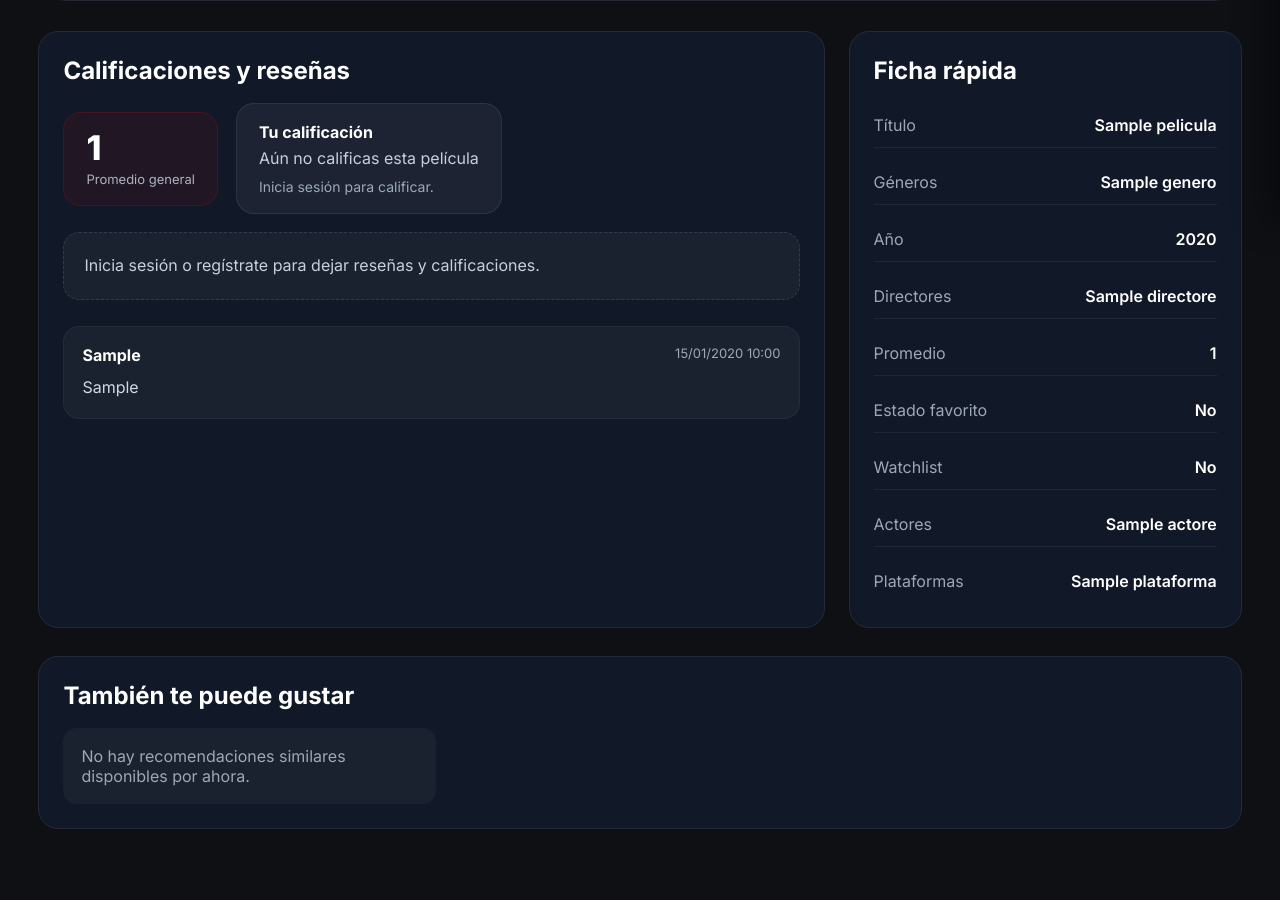
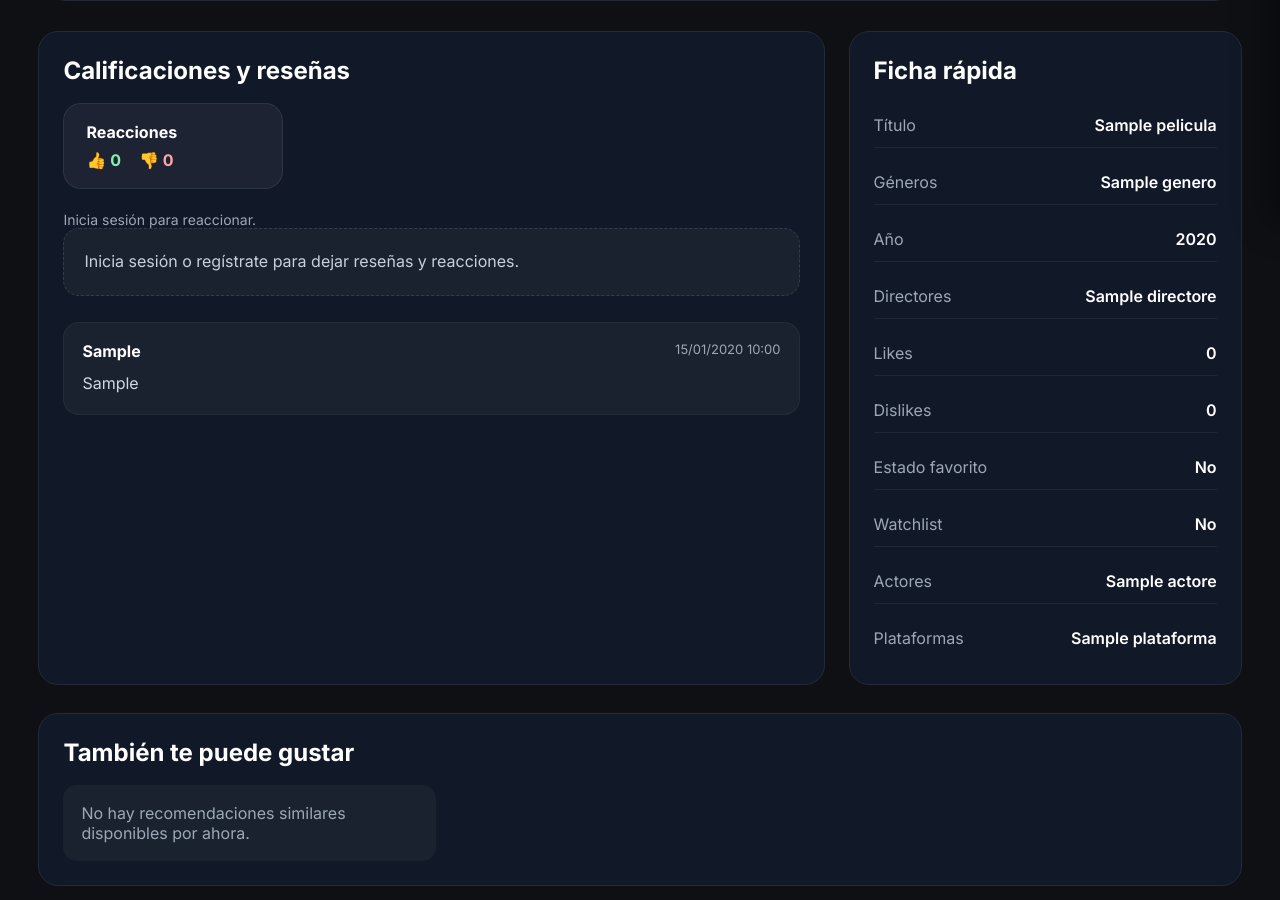
Before and after one commit to Yalex10c/Tecmovie-Django, a Django app: page /pelicula/1/ in a window 1280 px wide. Shown: the part 578-1478 px from the top of the page. Run offline with Django 5.2, Linux system fonts and the light colour scheme; tables that the repository leaves empty hold one stand-in row (values such as "Sample post"); grey boxes marked "Sample" are stand-in pictures.

Commit message:
Mejoras solicitadas por el maestro sin el algoritmo aun

```diff
--- a/apps/movies/views.py
+++ b/apps/movies/views.py
@@ -16,8 +16,8 @@ def home_top_peliculas(request):
         Pelicula.objects
         .prefetch_related('generos', 'directores')
         .annotate(
-            promedio_calificacion=Avg('calificaciones__puntuacion'),
-            total_calificaciones=Count('calificaciones')
+            total_likes=Count('calificacion', filter=Q(calificacion__reaccion='like')),
+            total_dislikes=Count('calificacion', filter=Q(calificacion__reaccion='dislike'))
         )
         .all()
     )
@@ -42,10 +42,10 @@ def home_top_peliculas(request):
         Pelicula.objects
         .prefetch_related('generos', 'directores')
         .annotate(
-            promedio_calificacion=Avg('calificaciones__puntuacion'),
-            total_calificaciones=Count('calificaciones')
+            total_likes=Count('calificacion', filter=Q(calificacion__reaccion='like')),
+            total_dislikes=Count('calificacion', filter=Q(calificacion__reaccion='dislike'))
         )
-        .order_by('-promedio_calificacion', '-total_calificaciones', 'nombre')
+        .order_by('-total_likes', 'total_dislikes', 'nombre')
         .distinct()[:10]
     )
 
@@ -66,8 +66,8 @@ def nuevas_peliculas(request):
         Pelicula.objects
         .prefetch_related('generos', 'directores')
         .annotate(
-            promedio_calificacion=Avg('calificaciones__puntuacion'),
-            total_calificaciones=Count('calificaciones')
+            promedio_calificacion=Avg('calificacion'),
+            total_calificaciones=Count('calificacion')
         )
         .order_by('-anio', 'nombre')
     )
@@ -81,21 +81,9 @@ def nuevas_peliculas(request):
 
 def detalle_pelicula(request, id):
     pelicula = get_object_or_404(
-        Pelicula.objects.prefetch_related(
-            'generos',
-            'directores',
-            'actores',
-            'plataformas'
-        ),
+        Pelicula.objects.prefetch_related('generos', 'directores', 'actores', 'plataformas'),
         pk=id
     )
-
-    if request.user.is_authenticated:
-        HistorialVisita.objects.create(
-            usuario=request.user,
-            pelicula=pelicula,
-            fecha_visita=timezone.now()
-        )
 
     if request.method == 'POST' and request.user.is_authenticated and request.user.can_interact:
         comentario = request.POST.get('comentario')
@@ -110,14 +98,17 @@ def detalle_pelicula(request, id):
     is_favorite = False
     is_in_watchlist = False
     can_interact = False
-    user_rating = None
+    user_reaction = None
 
-    promedio_calificacion = (
-        Calificacion.objects
-        .filter(pelicula=pelicula)
-        .aggregate(promedio=Avg('puntuacion'))
-        .get('promedio')
-    )
+    total_likes = Calificacion.objects.filter(
+        pelicula=pelicula,
+        reaccion='like'
+    ).count()
+
+    total_dislikes = Calificacion.objects.filter(
+        pelicula=pelicula,
+        reaccion='dislike'
+    ).count()
 
     if request.user.is_authenticated:
         from apps.interactions.models import Favorite, Watchlist
@@ -126,13 +117,13 @@ def detalle_pelicula(request, id):
         is_in_watchlist = Watchlist.objects.filter(user=request.user, movie=pelicula).exists()
         can_interact = request.user.can_interact
 
-        user_rating_obj = Calificacion.objects.filter(
+        user_reaction_obj = Calificacion.objects.filter(
             usuario=request.user,
             pelicula=pelicula
         ).first()
 
-        if user_rating_obj:
-            user_rating = user_rating_obj.puntuacion
+        if user_reaction_obj:
+            user_reaction = user_reaction_obj.reaccion
 
     resenas = (
         Resena.objects
@@ -141,56 +132,15 @@ def detalle_pelicula(request, id):
         .order_by('-fecha')
     )
 
-    selected_rating = ''
-    if user_rating is not None:
-        try:
-            selected_rating = str(int(float(user_rating)))
-        except (ValueError, TypeError):
-            selected_rating = ''
-
-    genero_ids = pelicula.generos.values_list('id_genero', flat=True)
-    director_ids = pelicula.directores.values_list('id_director', flat=True)
-
-    peliculas_similares = (
-        Pelicula.objects
-        .prefetch_related('generos', 'directores')
-        .annotate(
-            promedio_calificacion=Avg('calificaciones__puntuacion'),
-            total_calificaciones=Count('calificaciones'),
-            coincidencias_genero=Count(
-                'generos',
-                filter=Q(generos__id_genero__in=genero_ids),
-                distinct=True
-            ),
-            coincidencias_director=Count(
-                'directores',
-                filter=Q(directores__id_director__in=director_ids),
-                distinct=True
-            ),
-        )
-        .exclude(id_pelicula=pelicula.id_pelicula)
-        .filter(
-            Q(generos__id_genero__in=genero_ids) |
-            Q(directores__id_director__in=director_ids)
-        )
-        .distinct()
-        .order_by(
-            '-coincidencias_director',
-            '-coincidencias_genero',
-            '-promedio_calificacion',
-            'nombre'
-        )[:6]
-    )
-
     context = {
         'pelicula': pelicula,
         'resenas': resenas,
         'is_favorite': is_favorite,
         'is_in_watchlist': is_in_watchlist,
         'can_interact': can_interact,
-        'user_rating': user_rating,
-        'selected_rating': selected_rating,
-        'promedio_calificacion': promedio_calificacion,
-        'peliculas_similares': peliculas_similares,
+        'user_reaction': user_reaction,
+        'total_likes': total_likes,
+        'total_dislikes': total_dislikes,
     }
+
     return render(request, 'index3.html', context)
--- a/templates/index3.html
+++ b/templates/index3.html
@@ -150,15 +150,15 @@
 
     .score-wrap {
         display: flex;
-        align-items: center;
+        align-items: stretch;
         gap: 18px;
         flex-wrap: wrap;
-        margin-bottom: 18px;
+        margin-bottom: 22px;
     }
 
     .score-box {
-        background: rgba(229, 9, 20, 0.08);
-        border: 1px solid rgba(229, 9, 20, 0.18);
+        background: rgba(34, 197, 94, 0.10);
+        border: 1px solid rgba(34, 197, 94, 0.22);
         border-radius: 18px;
         padding: 18px 22px;
         min-width: 150px;
@@ -182,26 +182,13 @@
         border: 1px solid rgba(255, 255, 255, 0.08);
         border-radius: 18px;
         padding: 18px 22px;
-        min-width: 200px;
-    }
-
-    .rate-form {
-        margin-top: 10px;
-    }
-
-    .rate-form select {
-        width: 100%;
-        padding: 10px 12px;
-        background: #0f1724;
-        color: #fff;
-        border: 1px solid #2c3648;
-        border-radius: 10px;
-        outline: none;
+        min-width: 220px;
     }
 
     .comment-form {
         display: grid;
-        gap: 12px;
+        gap: 14px;
+        margin-top: 10px;
         margin-bottom: 24px;
     }
 
@@ -477,52 +540,41 @@
             <h2>Calificaciones y reseñas</h2>
 
             <div class="score-wrap">
-                <div class="score-box">
-                    <div class="score-number">{{ promedio_calificacion|default:"0.0" }}</div>
-                    <div class="score-label">Promedio general</div>
+                <div class="user-rating-box">
+                    <div style="font-weight:700; color:#fff;">Reacciones</div>
+                    <div style="margin-top:8px; color:#c6cfdb; display:flex; gap:18px; flex-wrap:wrap;">
+                        <span style="color:#86efac; font-weight:700;">👍 {{ total_likes|default:"0" }}</span>
+                        <span style="color:#fca5a5; font-weight:700;">👎 {{ total_dislikes|default:"0" }}</span>
                     </div>
-
-                <div class="user-rating-box">
-                    <div style="font-weight:700; color:#fff;">Tu calificación</div>
-                    <div style="margin-top:6px; color:#c6cfdb;">
-                        {% if user_rating %}
-                        {{ user_rating }}/10
-                        {% else %}
-                        Aún no calificas esta película
-                        {% endif %}
+                </div>
             </div>
 
             {% if request.user.is_authenticated %}
             {% if can_interact %}
-                    <form method="POST" action="{% url 'interactions:rate_movie' pelicula.id_pelicula %}"
-                        class="rate-form">
+            <form method="POST" action="{% url 'interactions:rate_movie' pelicula.id_pelicula %}" class="reaction-form">
                 {% csrf_token %}
-                        <select name="puntuacion" onchange="this.form.submit()">
-                            <option value="">Selecciona una nota</option>
-                            <option value="10" {% if selected_rating == "10" %}selected{% endif %}>10</option>
-                            <option value="9" {% if selected_rating == "9" %}selected{% endif %}>9</option>
-                            <option value="8" {% if selected_rating == "8" %}selected{% endif %}>8</option>
-                            <option value="7" {% if selected_rating == "7" %}selected{% endif %}>7</option>
-                            <option value="6" {% if selected_rating == "6" %}selected{% endif %}>6</option>
-                            <option value="5" {% if selected_rating == "5" %}selected{% endif %}>5</option>
-                            <option value="4" {% if selected_rating == "4" %}selected{% endif %}>4</option>
-                            <option value="3" {% if selected_rating == "3" %}selected{% endif %}>3</option>
-                            <option value="2" {% if selected_rating == "2" %}selected{% endif %}>2</option>
-                            <option value="1" {% if selected_rating == "1" %}selected{% endif %}>1</option>
-                        </select>
+                <div class="reaction-actions">
+                    <button type="submit" name="reaccion" value="like"
+                        class="reaction-btn like {% if user_reaction == 'like' %}active{% endif %}">
+                        <i class="fas fa-thumbs-up"></i> Me gusta
+                    </button>
+
+                    <button type="submit" name="reaccion" value="dislike"
+                        class="reaction-btn dislike {% if user_reaction == 'dislike' %}active{% endif %}">
+                        <i class="fas fa-thumbs-down"></i> No me gusta
+                    </button>
+                </div>
             </form>
             {% else %}
             <div style="margin-top:10px; color:#9da8b7; font-size:14px;">
-                        Necesitas un plan de pago para calificar.
+                Necesitas un plan de pago para reaccionar.
             </div>
             {% endif %}
             {% else %}
             <div style="margin-top:10px; color:#9da8b7; font-size:14px;">
-                        Inicia sesión para calificar.
+                Inicia sesión para reaccionar.
             </div>
             {% endif %}
-                </div>
-            </div>
 
             {% if request.user.is_authenticated %}
             {% if can_interact %}
@@ -534,7 +586,7 @@
             {% else %}
             <div class="locked-box">
                 Tu suscripción actual es <strong>{{ request.user.current_plan_name }}</strong>.
-                Necesitas un plan de pago para comentar, calificar y guardar interacciones.
+                Necesitas un plan de pago para comentar, reaccionar y guardar interacciones.
                 <div style="margin-top:14px;">
                     <a href="{% url 'users:planes' %}" class="detail-btn">
                         <i class="fas fa-crown"></i> Ver planes
@@ -544,7 +596,7 @@
             {% endif %}
             {% else %}
             <div class="locked-box">
-                Inicia sesión o regístrate para dejar reseñas y calificaciones.
+                Inicia sesión o regístrate para dejar reseñas y reacciones.
             </div>
             {% endif %}
 
@@ -608,8 +660,13 @@
                 </div>
 
                 <div class="mini-row">
-                    <div class="mini-label">Promedio</div>
-                    <div class="mini-value">{{ promedio_calificacion|default:"0.0" }}</div>
+                    <div class="mini-label">Likes</div>
+                    <div class="mini-value">{{ total_likes|default:"0" }}</div>
+                </div>
+
+                <div class="mini-row">
+                    <div class="mini-label">Dislikes</div>
+                    <div class="mini-value">{{ total_dislikes|default:"0" }}</div>
                 </div>
 
                 <div class="mini-row">
@@ -678,8 +736,8 @@
                         </div>
 
                         <div class="similar-rating">
-                            <i class="fas fa-star"></i>
-                            {{ movie.promedio_calificacion|default:"0.0" }}
+                            <span class="likes-mini">👍 {{ movie.total_likes|default:"0" }}</span>
+                            <span class="dislikes-mini">👎 {{ movie.total_dislikes|default:"0" }}</span>
                         </div>
                     </div>
                 </div>
```
Also changed, not shown: other parts of templates/index3.html (+87 -10 lines), apps/interactions/views.py (+18 -6 lines), apps/reviews/models.py (+6 -9 lines), apps/users/views.py (+4 -4 lines), templates/index2.html (+21 -9 lines), templates/recomendaciones.html (+15 -10 lines). Lines whose indentation alone changed are shown as unchanged.
